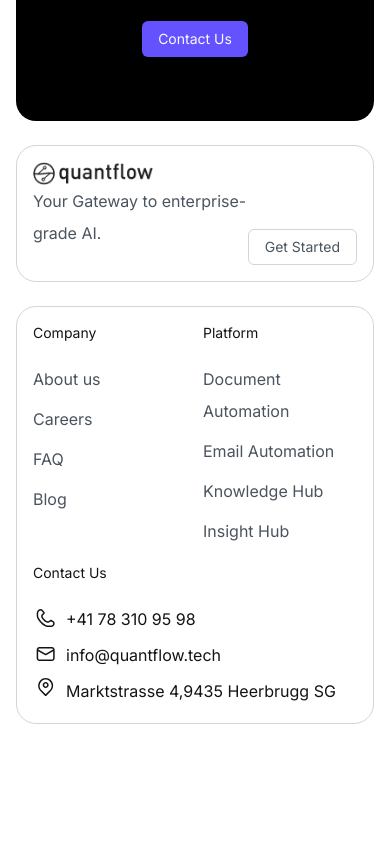
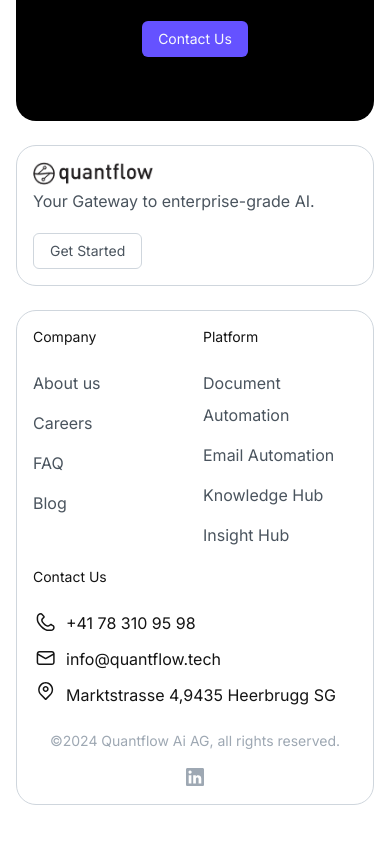
Before and after one commit to marville001/quantflow, a Next.js app: page / in a window 390 px wide. Shown: the part 5519-6363 px from the top of the page. Before the commit the page ends 6323 px from the top, so only its background shows below. Built offline with nearby package versions, Linux system fonts and the light colour scheme.

Commit message:
home page done

```diff
--- a/src/assets/icons.tsx
+++ b/src/assets/icons.tsx
@@ -18,7 +18,11 @@
 		<svg width="25" height="25" viewBox="0 0 25 25" fill="none" xmlns="http://www.w3.org/2000/svg">
 			<path fill-rule="evenodd" clip-rule="evenodd" d="M16.9059 6.3916C14.5634 4.01986 10.7696 4.01986 8.42715 6.3916C6.07962 8.76853 6.07962 12.6261 8.42715 15.003L12.6665 19.2955L16.9059 15.003C19.2534 12.6261 19.2534 8.76853 16.9059 6.3916ZM12.6665 20.3628L12.1328 20.8898L7.35991 16.0571C4.43537 13.0959 4.43537 8.29873 7.35991 5.33756C10.2896 2.3712 15.0434 2.3712 17.9731 5.33756C20.8976 8.29873 20.8976 13.0959 17.9731 16.0571L13.2007 20.8892L12.6665 20.3628ZM12.6665 20.3628L13.2007 20.8892C13.0598 21.0319 12.867 21.1128 12.6665 21.1128C12.466 21.1128 12.2738 21.0324 12.1328 20.8898L12.6665 20.3628ZM12.6665 8.61279C11.8381 8.61279 11.1665 9.28437 11.1665 10.1128C11.1665 10.9412 11.8381 11.6128 12.6665 11.6128C13.4949 11.6128 14.1665 10.9412 14.1665 10.1128C14.1665 9.28437 13.4949 8.61279 12.6665 8.61279ZM9.6665 10.1128C9.6665 8.45594 11.0096 7.11279 12.6665 7.11279C14.3234 7.11279 15.6665 8.45594 15.6665 10.1128C15.6665 11.7696 14.3234 13.1128 12.6665 13.1128C11.0096 13.1128 9.6665 11.7696 9.6665 10.1128Z" fill="#141414" />
 		</svg>
-
+	),
+	linkedIn: (
+		<svg width="20" height="21" viewBox="0 0 20 21" fill="none" xmlns="http://www.w3.org/2000/svg">
+			<path d="M17.65 1.11279H2.35C1.99196 1.11279 1.64858 1.25502 1.39541 1.5082C1.14223 1.76137 1 2.10475 1 2.46279V17.7628C1 18.1208 1.14223 18.4642 1.39541 18.7174C1.64858 18.9706 1.99196 19.1128 2.35 19.1128H17.65C18.008 19.1128 18.3514 18.9706 18.6046 18.7174C18.8578 18.4642 19 18.1208 19 17.7628V2.46279C19 2.10475 18.8578 1.76137 18.6046 1.5082C18.3514 1.25502 18.008 1.11279 17.65 1.11279ZM6.4 16.4128H3.7V8.31279H6.4V16.4128ZM5.05 6.73779C4.74056 6.72895 4.4406 6.62911 4.18758 6.45076C3.93456 6.27241 3.7397 6.02345 3.62737 5.73499C3.51503 5.44653 3.49019 5.13136 3.55595 4.82887C3.6217 4.52637 3.77515 4.24996 3.9971 4.03417C4.21906 3.81838 4.49968 3.67278 4.80391 3.61557C5.10814 3.55836 5.42248 3.59206 5.70766 3.71248C5.99284 3.8329 6.23622 4.03468 6.40737 4.29263C6.57853 4.55057 6.66987 4.85323 6.67 5.16279C6.66289 5.58611 6.4885 5.9894 6.18495 6.28452C5.88139 6.57965 5.47335 6.74261 5.05 6.73779ZM16.3 16.4128H13.6V12.1468C13.6 10.8688 13.06 10.4098 12.358 10.4098C12.1522 10.4235 11.9511 10.4777 11.7663 10.5694C11.5815 10.661 11.4166 10.7883 11.2811 10.9438C11.1457 11.0994 11.0422 11.2801 10.9768 11.4758C10.9114 11.6714 10.8853 11.878 10.9 12.0838C10.8955 12.1257 10.8955 12.1679 10.9 12.2098V16.4128H8.2V8.31279H10.81V9.48279C11.0733 9.08229 11.435 8.75611 11.8605 8.53548C12.286 8.31486 12.761 8.20719 13.24 8.22279C14.635 8.22279 16.264 8.99679 16.264 11.5168L16.3 16.4128Z" fill="#9EA8B3" />
+		</svg>
 	)
 
 
--- a/src/components/layout/footer.tsx
+++ b/src/components/layout/footer.tsx
@@ -31,7 +31,7 @@
 					</div>
 
 					<div className="mt-6 flex gap-6 flex-col lg:flex-row">
-						<div className="flex-1 lg:flex-none lg:w-[300px] border-[1px] flex lg:flex-col border-grey-300 p-4 rounded-[20px]">
+						<div className="flex-1 lg:flex-none lg:w-[300px] border-[1px] flex flex-col sm:flex-row lg:flex-col border-grey-300 p-4 rounded-[20px]">
 							<div className="flex-1">
 								<Image src="/assets/images/quantflow-logo-black.png" alt="Quantflow" width={120} height={40} />
 
@@ -96,6 +96,16 @@
 									</ul>
 								</div>
 							</div>
+
+							<div className="mt-5 flex items-center flex-col gap-4 sm:flex-row justify-between">
+								<p className="body-small text-grey-500 text-center">
+									©2024 Quantflow Ai AG, all rights reserved.
+								</p>
+
+								{
+									ICONS.linkedIn
+								}
+							</div>
 						</div>
 					</div>
 				</div>
```
